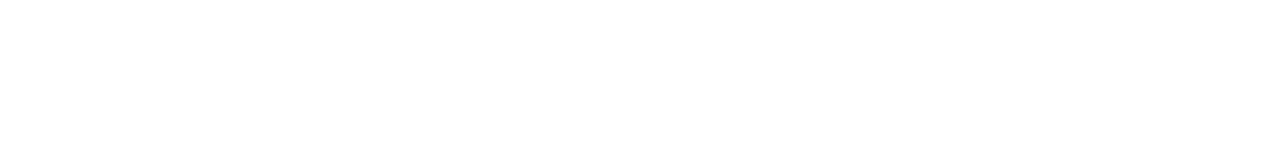
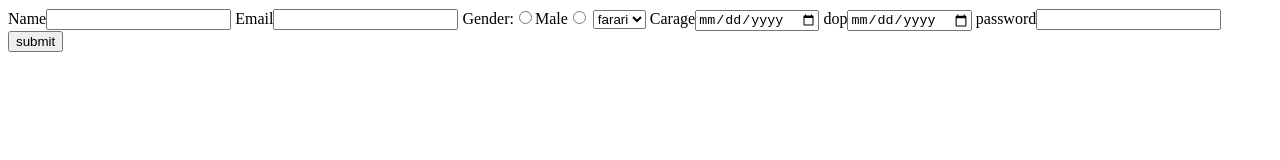
Before and after one commit to acciojob/car-insurance-form-srivastavm089, a website: page main.html in a window 1280 px wide. Drawn offline with Linux system fonts and the light colour scheme.

Commit message:
created a submission

```diff
--- a/main.html
+++ b/main.html
@@ -7,7 +7,16 @@
 </head>
 
 <body>
-	<!-- the entire body must be written by student -->
+	  <form method="post">
+    <label for="name">Name</label><input type="text"  id="name" required>
+    <label for="email">Email</label><input type="email"  id="email" required>
+    <label for="gender">Gender:</label><input type="radio" name="gender"><label for="gender">Male</label><input type="radio" name="gender">
+    <label for="cars"></label><select id="cars"> <option >farari</option></select>
+    <label for="carage">Carage</label><input type="date" name="date" id="carage">
+    <label for="dop">dop</label><input type="date" id="dop">
+    <label for="password">password</label><input type="password" name="password" id="password">
+    <button type="submit" id="submit">submit</button>
+  </form>
     <script type="text/javascript" src="./script.js">
 </script>
 
```
